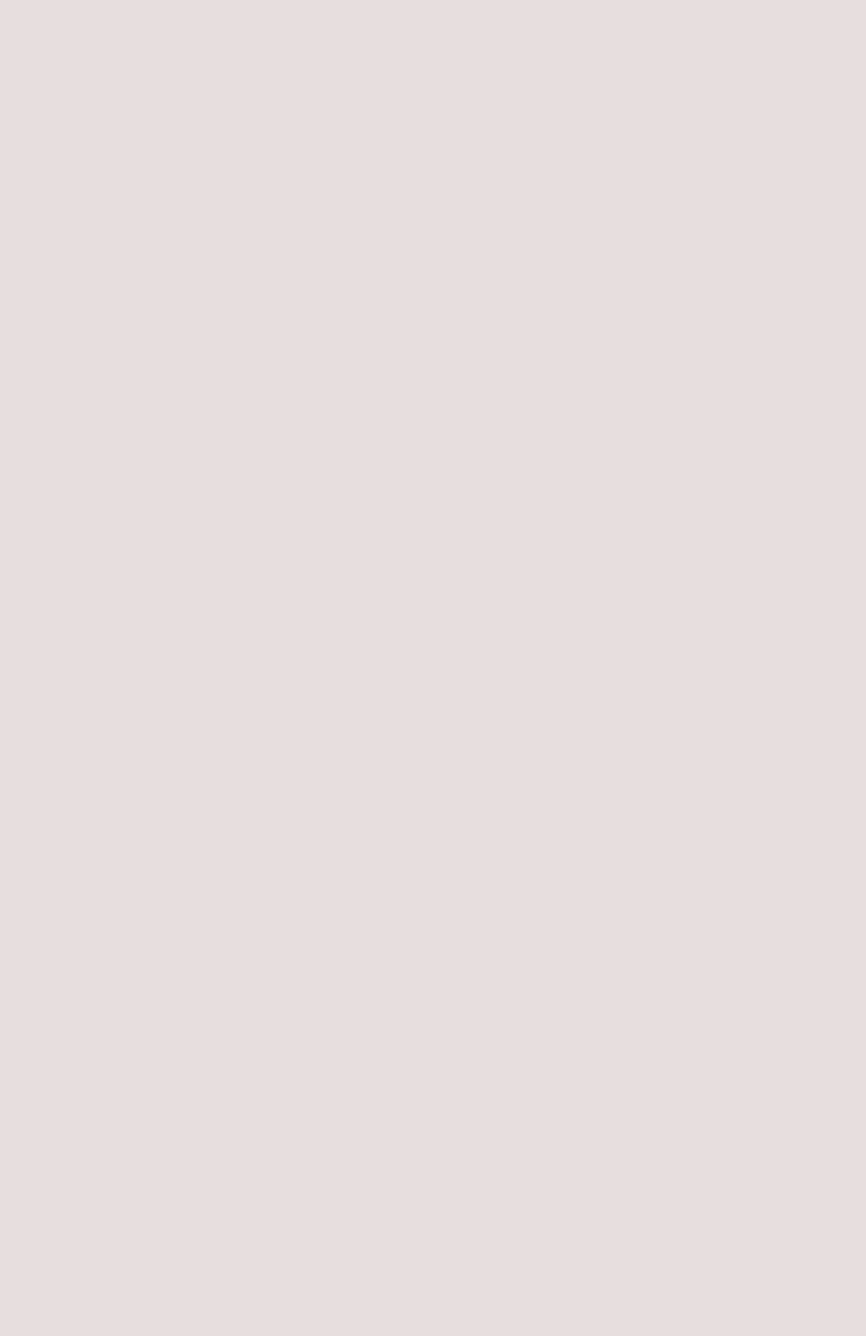
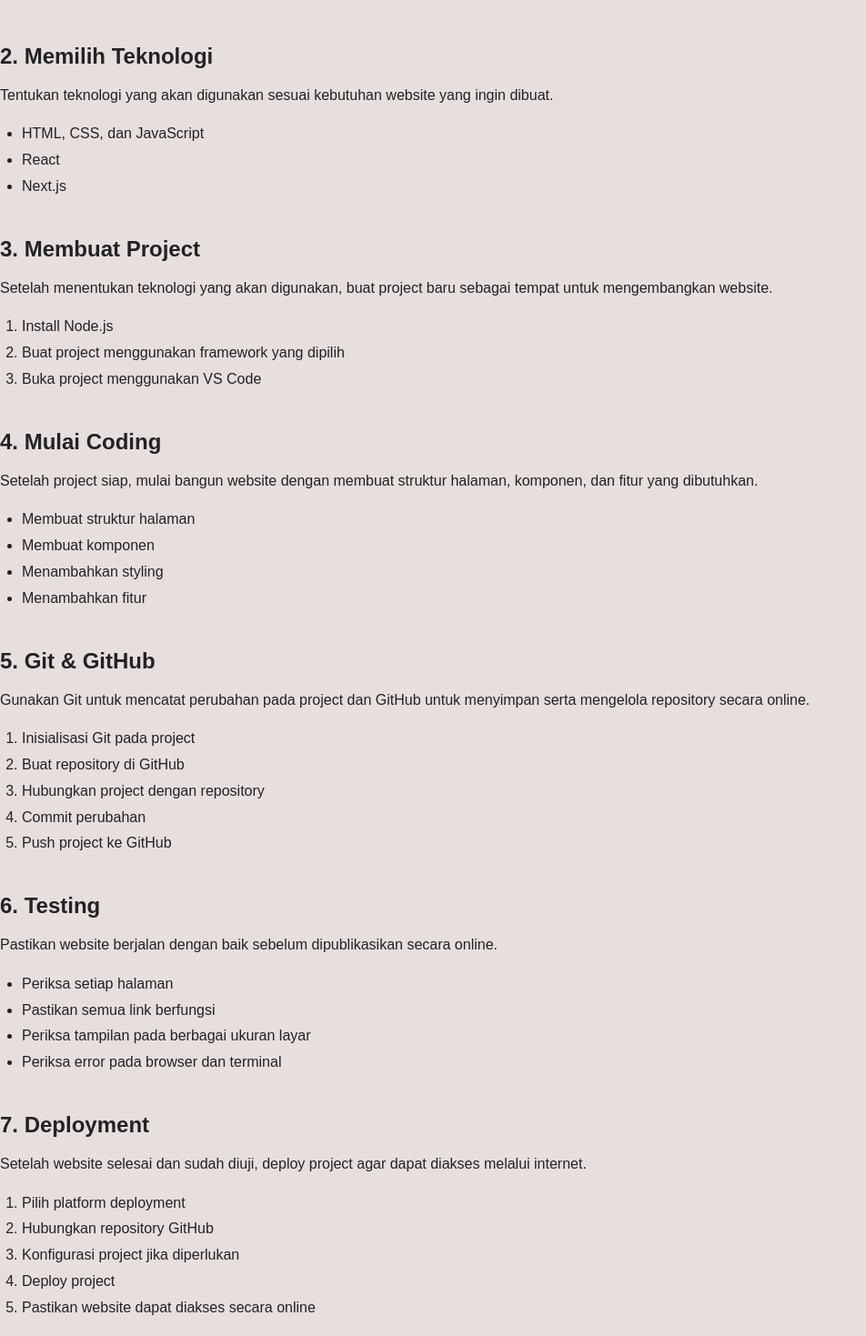
Before and after one commit to bayususeno-dev/bayudevdesk, a Next.js app: page /web-development-guide in a window 1280 px wide. Shown: the part 341-1810 px from the top of the page at 91% size, without its empty margins (0-952 px from the left). Before the commit the page ends 800 px from the top, so only its background shows below. Built offline with nearby package versions, Linux system fonts and the light colour scheme.

Commit message:
Add template contents to cards

```diff
--- a/app/globals.css
+++ b/app/globals.css
@@ -60,8 +60,9 @@ body {
   gap: 20px;
 }
 
+/* NAVBAR */
+
 /* HAMBURGER */
-
 .hamburger {
   position: relative;
 }
@@ -106,6 +107,8 @@ body {
   font-size: 15px;
   color: #222;
 }
+
+/* HAMBURGER */
 
 /* HOME */
 .home {
@@ -162,8 +165,12 @@ footer {
   color: #888;
 }
 
+/* HOME */
+
 
 @media (max-width: 768px) {
+
+  /* HOME */
   .home {
     padding: 40px 20px;
   }
@@ -180,7 +187,96 @@ footer {
     grid-template-columns: 1fr;
   }
 
+  /* HOME */
+
+  /* NAVBAR */
   .search input {
     width: 120px;
   }
+
+  /* NAVBAR */
 }
+
+
+/* PAGE STYLES */
+.page-header {
+  text-align: center;
+  margin-bottom: 48px;
+}
+
+.page-header h1 {
+  margin-bottom: 12px;
+}
+
+.page-header p {
+  line-height: 1.6;
+}
+
+/* PAGE STYLES */
+
+/* Web Development Guide */
+.guide-section {
+  margin-bottom: 40px;
+}
+
+.guide-section h2 {
+  margin-bottom: 12px;
+}
+
+.guide-section p {
+  line-height: 1.6;
+}
+
+.guide-section ul,
+.guide-section ol {
+  padding-left: 24px;
+  line-height: 1.8;
+}
+
+/* Web Development Guide */
+
+/* Tools */
+.tool-card {
+  padding: 20px;
+  border: 1px solid #ddd;
+  border-radius: 8px;
+  transition: transform 0.3s ease;
+}
+
+.tool-card:hover {
+  transform: translateY(-5px);
+}
+
+.tools-content {
+  display: grid;
+  grid-template-columns: repeat(3, 1fr);
+  gap: 24px;
+}
+
+/* Tools */
+
+/* My Development Journey */
+.journey-item {
+  padding: 20px 0;
+  border-bottom: 1px solid #ddd;
+}
+
+.journey-item h2 {
+  margin-bottom: 8px;
+}
+
+.journey-item p {
+  line-height: 1.6;
+}
+
+/* My Development Journey */
+
+/* Notes */
+.note-card {
+  padding: 20px;
+  margin-bottom: 16px;
+  border: 1px solid #ddd;
+  border-radius: 8px;
+}
+
+/* Notes */
--- a/app/page.tsx
+++ b/app/page.tsx
@@ -35,7 +35,7 @@ export default function Home() {
           </p>
         </Link>
 
-        <Link href="/devjourney" className="content-card">
+        <Link href="/my-development-journey" className="content-card">
           <h2>My Development Journey</h2>
           <p>Track my progress and experiences in web development.</p>
         </Link>
--- a/app/web-development-guide/page.tsx
+++ b/app/web-development-guide/page.tsx
@@ -1,14 +1,14 @@
 export default function WebDevelopmentGuide() {
   return (
-    <main className="guide">
-      <header className="guide-header">
+    <main className="page-container">
+      <header className="page-header">
         <h1>Web Development Guide</h1>
         <p>
           Panduan membuat website dari nol sampai bisa diakses secara online.
         </p>
       </header>
 
-      <section className="guide-content">
+      <section className="guide-section">
         <h2>1. Persiapan</h2>
         <p>
           Sebelum mulai membuat website, siapkan tools dan teknologi yang
@@ -22,6 +22,96 @@ export default function WebDevelopmentGuide() {
           <li>GitHub</li>
         </ul>
       </section>
+
+      <section className="guide-section">
+        <h2>2. Memilih Teknologi</h2>
+        <p>
+          Tentukan teknologi yang akan digunakan sesuai kebutuhan website yang
+          ingin dibuat.
+        </p>
+
+        <ul>
+          <li>HTML, CSS, dan JavaScript</li>
+          <li>React</li>
+          <li>Next.js</li>
+        </ul>
+      </section>
+
+      <section className="guide-section">
+        <h2>3. Membuat Project</h2>
+        <p>
+          Setelah menentukan teknologi yang akan digunakan, buat project baru
+          sebagai tempat untuk mengembangkan website.
+        </p>
+
+        <ol>
+          <li>Install Node.js</li>
+          <li>Buat project menggunakan framework yang dipilih</li>
+          <li>Buka project menggunakan VS Code</li>
+        </ol>
+      </section>
+
+      <section className="guide-section">
+        <h2>4. Mulai Coding</h2>
+        <p>
+          Setelah project siap, mulai bangun website dengan membuat struktur
+          halaman, komponen, dan fitur yang dibutuhkan.
+        </p>
+
+        <ul>
+          <li>Membuat struktur halaman</li>
+          <li>Membuat komponen</li>
+          <li>Menambahkan styling</li>
+          <li>Menambahkan fitur</li>
+        </ul>
+      </section>
+
+      <section className="guide-section">
+        <h2>5. Git & GitHub</h2>
+        <p>
+          Gunakan Git untuk mencatat perubahan pada project dan GitHub untuk
+          menyimpan serta mengelola repository secara online.
+        </p>
+
+        <ol>
+          <li>Inisialisasi Git pada project</li>
+          <li>Buat repository di GitHub</li>
+          <li>Hubungkan project dengan repository</li>
+          <li>Commit perubahan</li>
+          <li>Push project ke GitHub</li>
+        </ol>
+      </section>
+
+      <section className="guide-section">
+        <h2>6. Testing</h2>
+        <p>
+          Pastikan website berjalan dengan baik sebelum dipublikasikan secara
+          online.
+        </p>
+
+        <ul>
+          <li>Periksa setiap halaman</li>
+          <li>Pastikan semua link berfungsi</li>
+          <li>Periksa tampilan pada berbagai ukuran layar</li>
+          <li>Periksa error pada browser dan terminal</li>
+        </ul>
+      </section>
+
+      <section className="guide-section">
+        <h2>7. Deployment</h2>
+        <p>
+          Setelah website selesai dan sudah diuji, deploy project agar dapat
+          diakses melalui internet.
+        </p>
+
+        <ol>
+          <li>Pilih platform deployment</li>
+          <li>Hubungkan repository GitHub</li>
+          <li>Konfigurasi project jika diperlukan</li>
+          <li>Deploy project</li>
+          <li>Pastikan website dapat diakses secara online</li>
+        </ol>
+      </section>
     </main>
   );
 }
```
Also changed, not shown: app/my-development-journey/page.tsx (+27 -3 lines), app/notes/page.tsx (+29 -5 lines), app/tools/page.tsx (+38 -6 lines).
